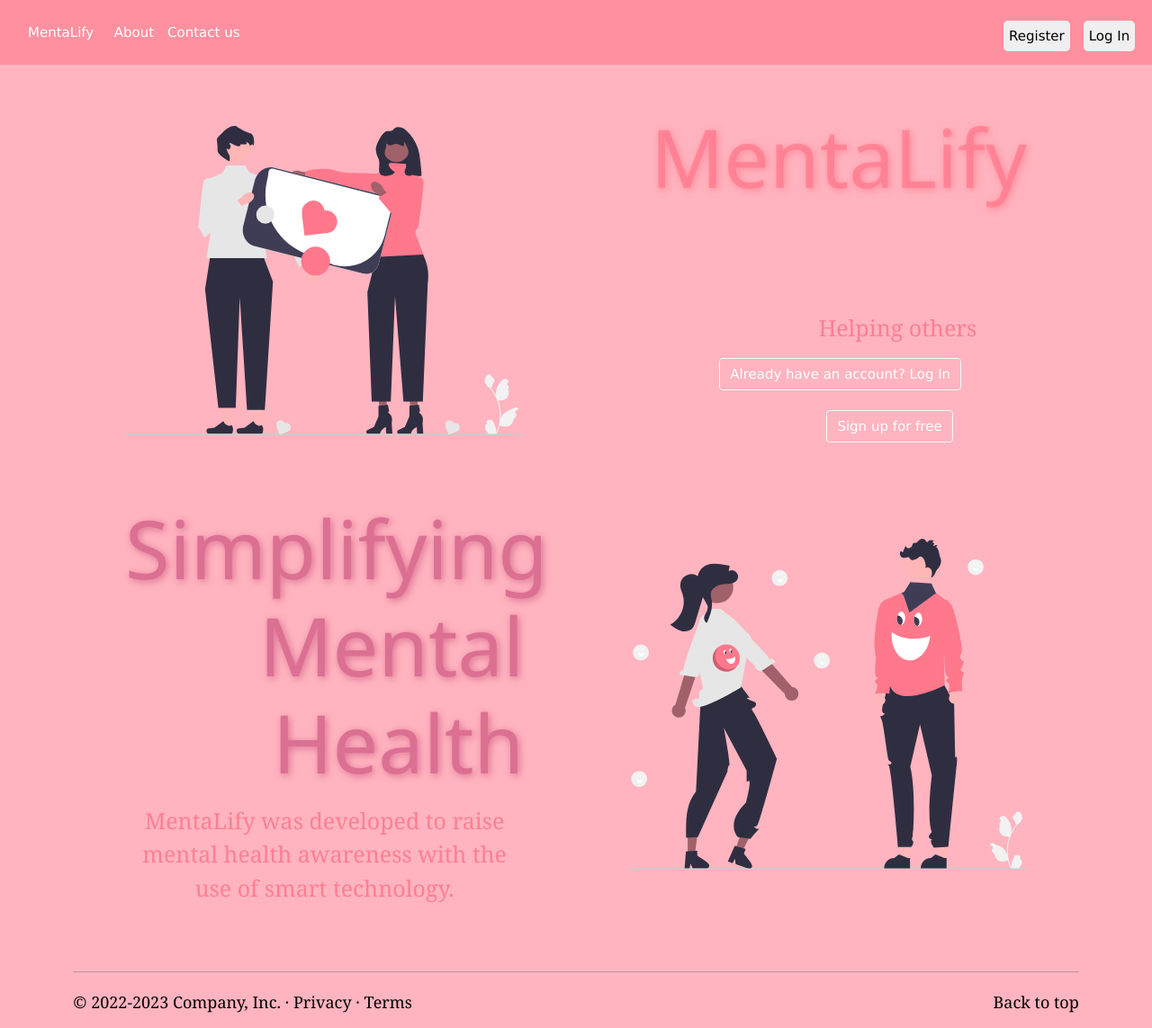
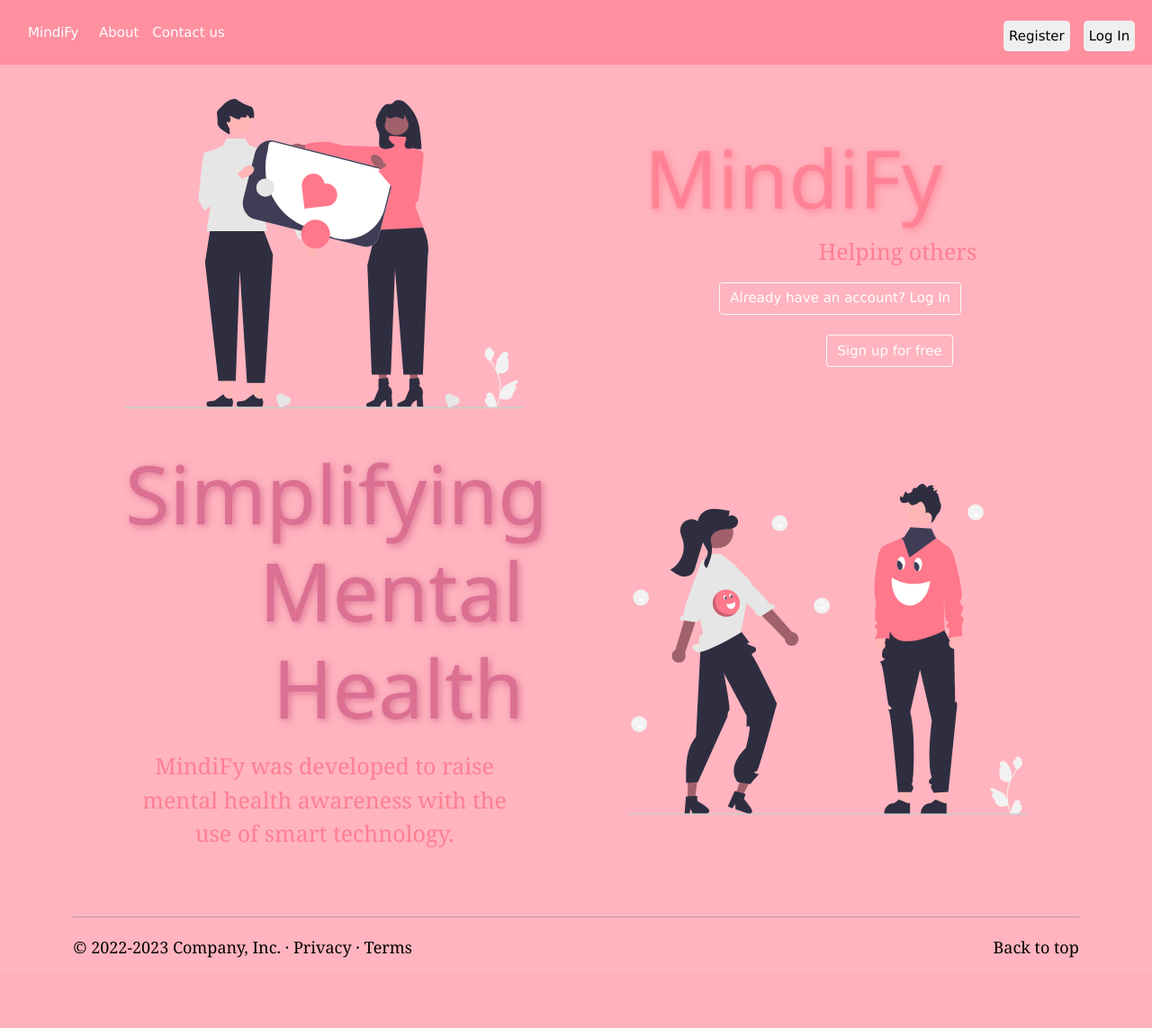
Before and after one commit to juberiya1ajaz/Ru_hacks, a Flask app: page / in a window 1280 px wide. Shown: the whole page at 90% size. After the commit the page ends 1065 px from the top, so only its background shows below. Run offline with Flask 2, Linux system fonts and the light colour scheme; some libraries are stand-ins or nearby versions.

Commit message:
changed the name from mentalify to mindify

```diff
--- a/templates/index.html
+++ b/templates/index.html
@@ -12,13 +12,13 @@ home
             <div class="md-6 px-0">
 
                     <h3 class="display-4" style="font-style:italic;">About  Us </h3>
-                    <h3 class="display-4" style="font-style:italic;">Hello Welcome to MentaLify</h3>
+                    <h3 class="display-4" style="font-style:italic;">Hello Welcome to MindiFy</h3>
                     <br>
                     <img src="/static/homepage.svg/" alt="" class="w-50 img-cover">
                     <p class="about">
                       <br>
-                      We at MentaLify aim to bring happiness to the users.
-                      AT MentaLify You can check various news and read journals about mental health and the best part you have the wide variety of options that ranges from animes , series and songs that can lighten you up at any momentt
+                      We at MindiFy aim to bring happiness to the users.
+                      AT MindiFy You can check various news and read journals about mental health and the best part you have the wide variety of options that ranges from animes , series and songs that can lighten you up at any momentt
                       <br>
                       So today, become a Member and make great choices with us.
                       </p>
@@ -59,7 +59,7 @@ home
           <img src="/static/home.svg/" alt="" class="w-100 img-cover">
      </div>
            <div class="col-11 col-md-5 my-3">
-            <h1  class="text-title ">MentaLify &nbsp &nbsp</h1>
+            <h1  class="text-title ">MindiFy &nbsp &nbsp</h1>
             <p class="text mt-2 fs-5" style="color:rgb(254, 127, 146)">&nbsp &nbsp&nbsp &nbsp &nbsp &nbsp&nbsp &nbsp&nbsp &nbsp &nbsp &nbsp&nbsp &nbsp Helping others</p>
             &nbsp &nbsp&nbsp &nbsp<a class="btn btn-outline-light" href="/login">Already have an account? Log In</a> <br />  <br/>
             &nbsp &nbsp&nbsp &nbsp&nbsp &nbsp&nbsp &nbsp &nbsp &nbsp&nbsp &nbsp &nbsp &nbsp&nbsp &nbsp &nbsp&nbsp<a class="btn btn-outline-light" href="/register">Sign up for free</a> <br />  <br/>
@@ -74,7 +74,7 @@ home
     <div class="row justify-content-md-around justify-content-center align-items-center">
          <div class="col-11 col-md-5 my-3">
               <h1 class="text-title mb-3" style="color:palevioletred">Simplifying Mental Health</h1>
-              <p class="text mt-2 fs-5" style="color: rgb(254, 127, 146)"> MentaLify was developed to raise mental health awareness with the use of smart technology.
+              <p class="text mt-2 fs-5" style="color: rgb(254, 127, 146)"> MindiFy was developed to raise mental health awareness with the use of smart technology.
               </p>
          </div>
          <div class="col-11 col-md-5 my-3">
@@ -89,7 +89,7 @@ home
 {% if session.user_id %}
 <div class="deck">
   <div class="header">
-    <h>MentaLify, Best services</h>
+    <h>MindiFy, Best services</h>
     <h>Powered by Technology</h>
     <p>Our Webiste  powered tools let you search anime movies songs that can make you feel good. </p>
   </div>
@@ -101,13 +101,13 @@ home
     </div>
 
     <div class="box red">
-      <h4>MentaLify Music</h4>
+      <h4>MindiFy Music</h4>
       <p>Listen to the good-feel and motivating songs</p>
       <img src="https://i.postimg.cc/YSTbqvRT/icons8-marching-tenor-drums-48.png" alt="">
     </div>
 
     <div class="box box-down blue">
-      <h4>  MentaLify Series and animes</h4>
+      <h4>  MindiFy Series and animes</h4>
       <p>Search from vast range of series an dgood-feel animes</p>
       <img src="https://assets.codepen.io/2301174/icon-calculator.svg" alt="">
     </div>
--- a/templates/layout.html
+++ b/templates/layout.html
@@ -27,7 +27,7 @@
         integrity="sha384-QJHtvGhmr9XOIpI6YVutG+2QOK9T+ZnN4kzFN1RtK3zEFEIsxhlmWl5/YESvpZ13"
         crossorigin="anonymous"></script>
 
-    <title> MentaLify: {% block title %}{% endblock %}</title>
+    <title> MindiFy: {% block title %}{% endblock %}</title>
 
 </head>
 
@@ -36,7 +36,7 @@
     <nav class="navbar  navbar-expand-sm navbar-dark" bg style="background-color:rgb(255, 120, 140,0.6);">
         <div class="container-fluid">
             &nbsp
-            <a class="nav-link" href="/">MentaLify</a>
+            <a class="nav-link" href="/">MindiFy</a>
             <button class="navbar-toggler" type="button" data-toggle="collapse" data-target="#navbarNav" aria-controls="navbarNav" aria-expanded="false" aria-label="Toggle navigation">
                 <span class="navbar-toggler-icon"></span>
               </button>
```
